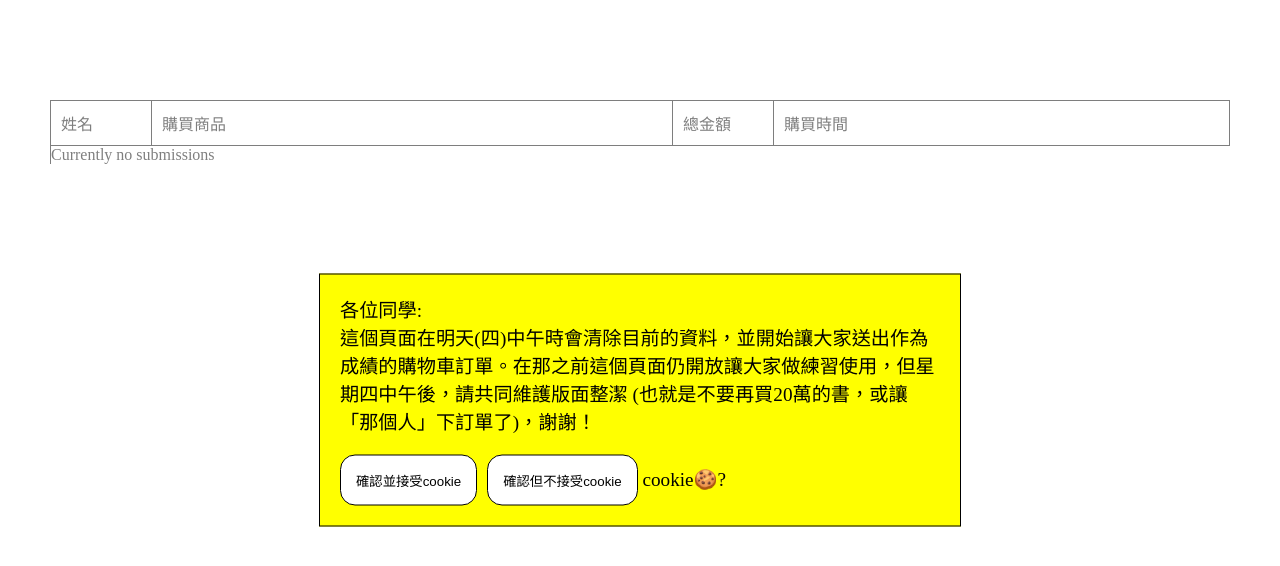
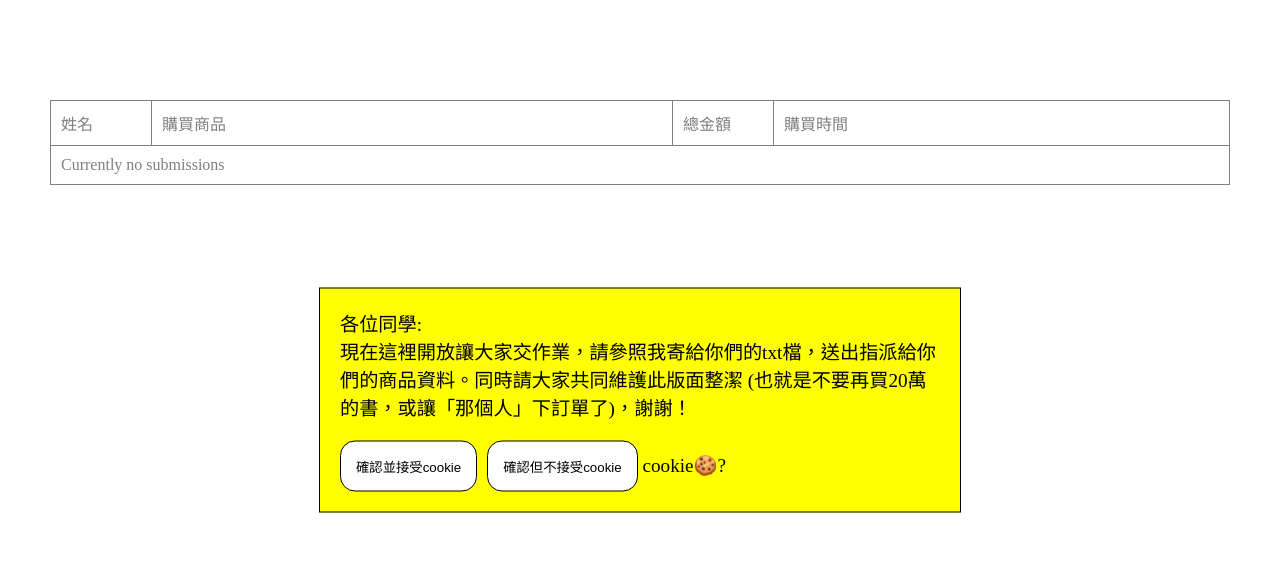
Before and after one commit to weiwanghasbeenused/cart-handler, a PHP site: page / in a window 1280 px wide. Shown: the top 566 px of the page. Run offline with PHP 8.4, Linux system fonts and the light colour scheme; data that the repository does not hold is empty.

Commit message:
update message

```diff
--- a/views/main.php
+++ b/views/main.php
@@ -42,11 +42,11 @@
 		}
 	}
 	else
-		echo 'Currently no submissions';
+		echo '<div id="zero-submissions">Currently no submissions</div>';
 	?>
 </main>
 <div id="announcement">
-	<p id="msg">各位同學:<br>這個頁面在明天(四)中午時會清除目前的資料，並開始讓大家送出作為成績的購物車訂單。在那之前這個頁面仍開放讓大家做練習使用，但星期四中午後，請共同維護版面整潔 (也就是不要再買20萬的書，或讓「那個人」下訂單了)，謝謝！</p>
+	<p id="msg">各位同學:<br>現在這裡開放讓大家交作業，請參照我寄給你們的txt檔，送出指派給你們的商品資料。同時請大家共同維護此版面整潔 (也就是不要再買20萬的書，或讓「那個人」下訂單了)，謝謝！</p>
 	<div id="control-bar"><button onclick="confirmAnnouncement();">確認並接受cookie</button><button onclick="confirmAnnouncement(false)">確認但不接受cookie</button> <span class="tip-trigger">cookie&#127850;? <span class="tip">這個網站的cookie只會儲存你是否確認過此訊息。若確認過，此訊息便不再顯示</span></span></div>
 </div>
 <style>
@@ -164,12 +164,17 @@
 	{
 		margin-top: 20px;
 	}
+	#zero-submissions
+	{
+		padding: 10px;
+		border-bottom: 1px solid;
+		border-right: 1px solid;
+	}
 </style>
 <script>
 	function confirmAnnouncement(acceptCookie=true){
 		document.body.classList.remove('viewing-announcement');
 		if(!acceptCookie) return;
-		console.log("acceptCookie");
 		setCookie("announcementIsRead", "true", 30);
 	}
 </script>
```
